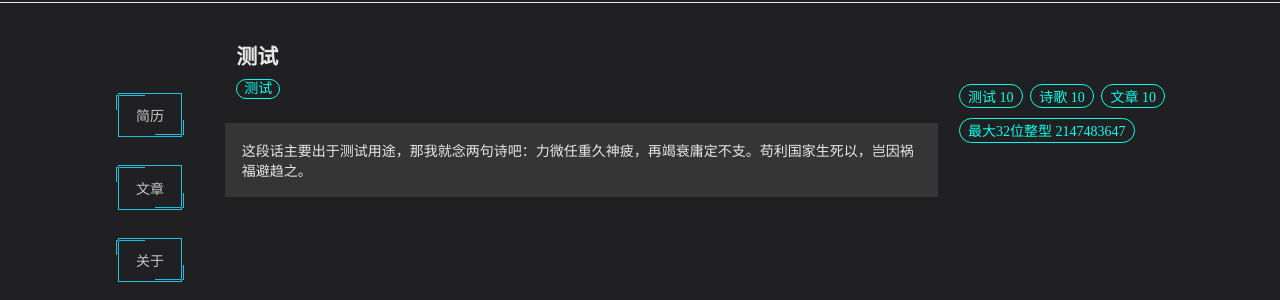
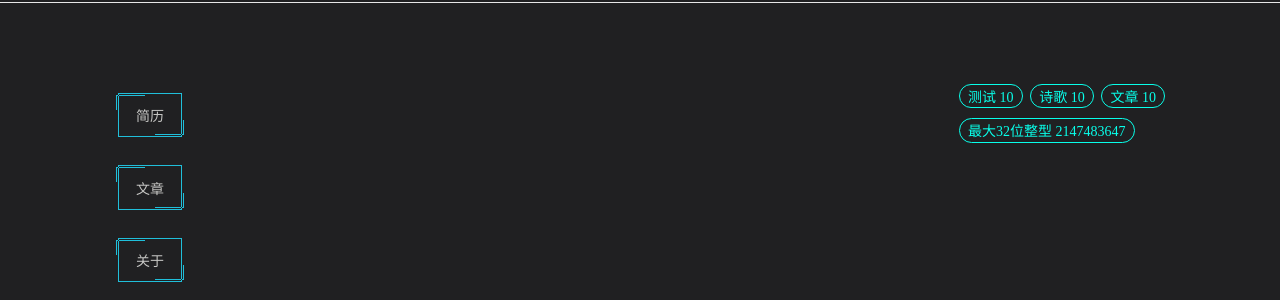
Before and after one commit to SmokeyDays/DaySmog-Client, a plain HTML site: page index.html in a window 1280 px wide. Shown: the part 52-352 px from the top of the page. Drawn offline with Linux system fonts and the light colour scheme.

```diff
--- a/index.html
+++ b/index.html
@@ -31,24 +31,6 @@
         <left-btn-list></left-btn-list>
       </div>
       <div class="mid-column">
-        <article-detail>
-          <div class="article-detail-header">
-            <div class="article-title">测试</div>
-            <div class="article-taglist">
-              <span class="article-tag">测试</span>
-            </div>
-          </div>
-          <div class="article-detail-body">
-            <div class="article-content">
-              <a class="line-of-article-content">这段话主要出于测试用途，那我就念两句诗吧：力微任重久神疲，再竭衰庸定不支。苟利国家生死以，岂因祸福避趋之。</a>
-            </div>
-          </div>
-          <div class="article-deatil-footer">
-
-          </div>
-        </article-detail>
-        <page-manager>
-        </page-manager>
       </div>
       <div class="right-column display-when-big">
         <span class="tag">测试 10</span><span class="tag">诗歌 10</span><span class="tag">文章 10</span>
```
